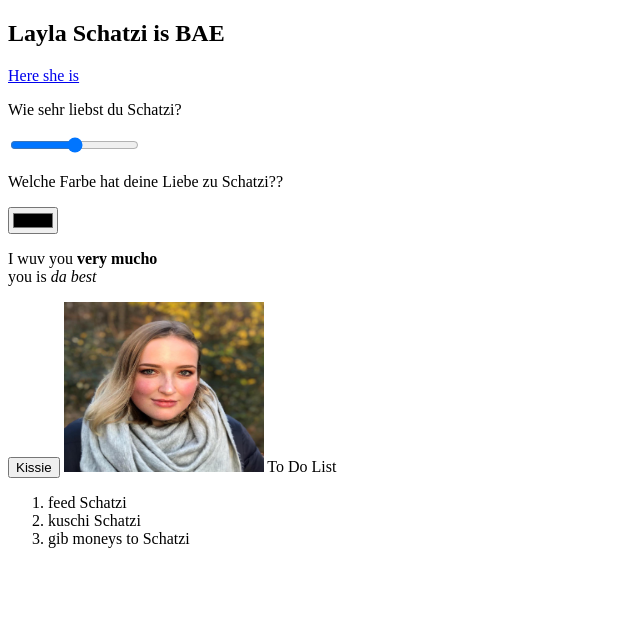
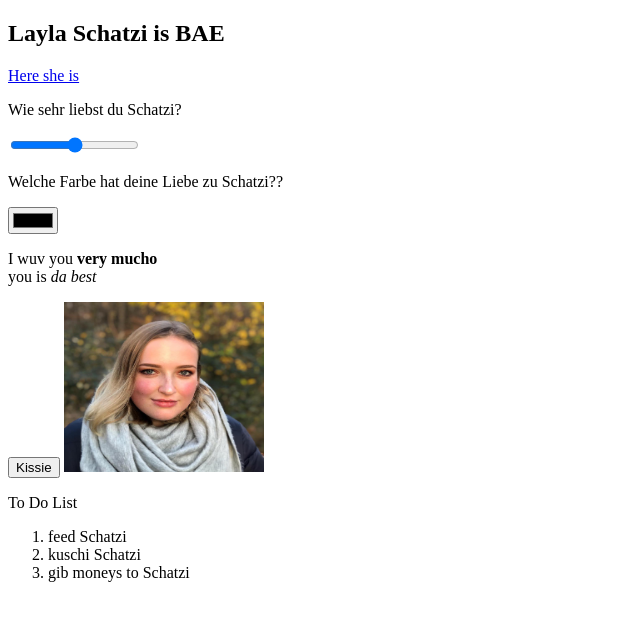
Before and after one commit to idingert97/Schatziseite.github.io, a plain HTML site: page index.html in a window 1280 px wide. Shown: the whole page, without its empty margins (0-640 px from the left). Drawn offline with Linux system fonts and the light colour scheme.

Commit message:
Update index.html

```diff
--- a/index.html
+++ b/index.html
@@ -13,7 +13,7 @@ Schatziwebsite
 <p> I wuv you <strong> very mucho </strong> <br> you is <em> da best </em> </p>
 <button> Kissie </button>
 <img src="layla.jpg" width="200" height="170">
-  To Do List
+  <p>To Do List</p>
   <ol>
     <li> feed Schatzi </li>
     <li> kuschi Schatzi </li>
```
